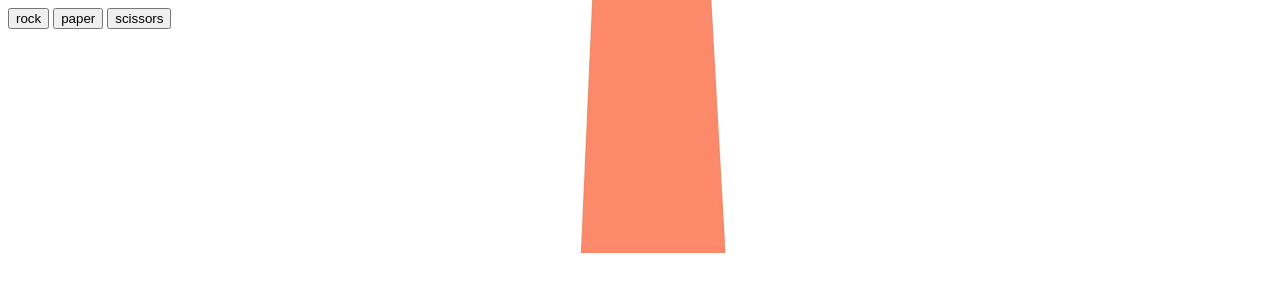
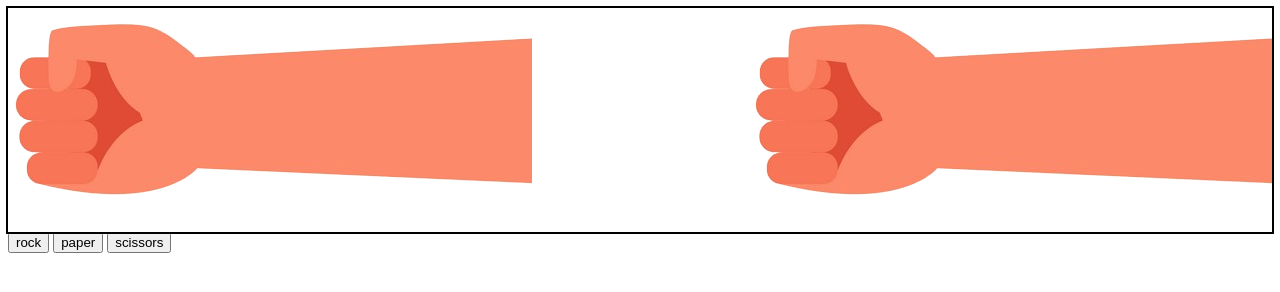
Before and after one commit to AladdinBelhaj/rock-paper-scissors, a plain HTML site: page index.html in a window 1280 px wide. Both pictures are taken after a click on the button "rock". Drawn offline with Linux system fonts and the light colour scheme.

Commit message:
Animate each round with hand vector

```diff
--- a/index.html
+++ b/index.html
@@ -9,14 +9,18 @@
     <title>Document</title>
 </head>
 <body>
+
+    <div id="container">
+
+    </div>
+
+
     <button id="rock">rock</button>
     <button id="paper">paper</button>
     <button id="scissors">scissors</button>
 
 
-<div id="container">
 
-</div>
 
 </body>
 </html>
--- a/scripts/script.js
+++ b/scripts/script.js
@@ -22,7 +22,12 @@ function getComputerChoice(){
  function playRound(){
     const computerChoice = getComputerChoice();
     const playerChoice = this.id;
+
+
     test(playerChoice);
+    test2(computerChoice);
+
+
     if(playerChoice == computerChoice){
         console.log(`Draw!`);
     }else if(playerChoice=="rock" && computerChoice=="scissors"){
@@ -57,20 +62,27 @@ function getComputerChoice(){
 
 }
 
+playerHand = document.createElement('img');
+
 function test(playerChoice){
     container = document.querySelector('#container');
-    img = document.createElement('img');
-    img.src = `img/${playerChoice}.png`;
-    container.appendChild(img);
-    rotate();
+    playerHand.src = `img/${playerChoice}.png`;
+    container.appendChild(playerHand);
+    rotate(playerHand);
+
+}
+
+computerHand = document.createElement('img');
+
+function test2(computerChoice){
+    container = document.querySelector('#container');
+    computerHand.src = `img/${computerChoice}.png`;
+    container.appendChild(computerHand);
+    rotate(computerHand);
 }
 
 
 
-function rotate(){
+function rotate(img){
     img.classList.add('rotate-90-br-cw');
-    img.addEventListener('animationend',function(){
-        img.classList.remove('rotate-90-br-cw');
-        img.classList.add('rotate-90-br-cw-normal')
-    },{once:true});
 }
--- a/styles/style.css
+++ b/styles/style.css
@@ -1,6 +1,42 @@
+
+
+
+
+
+
+#container{
+  display: flex;
+  justify-content: space-between;
+  outline: 2px black solid;
+  flex-wrap: wrap;
+  margin: 0;
+  padding: 0;
+}
+
+
+
 .rotate-90-br-cw {
 	animation: rotate-90-br-cw 0.6s cubic-bezier(0.250, 0.460, 0.450, 0.940) reverse both;
 }
+
+
+
+
+
+
+
+
+
+
+
+
+
+
+
+
+
+
+
 
 
 
```
